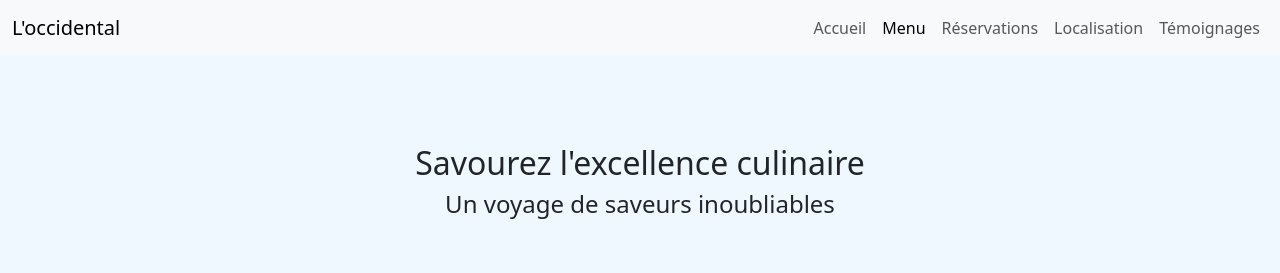
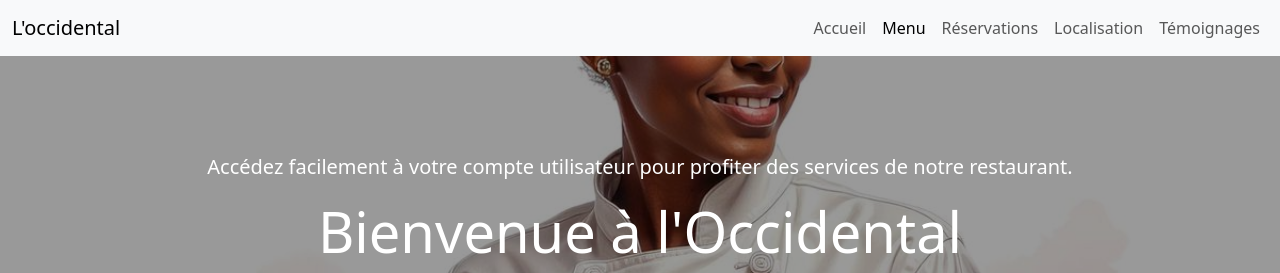
Before and after one commit to toudieng/restaurant, a Django app: page /menu in a window 1280 px wide. Shown: the top 273 px of the page. Run offline with Django 5.2, Linux system fonts and the light colour scheme.

Commit message:
modification page client.html et menu.html

```diff
--- /dev/null
+++ b/restaurant_site/static/css/client/menu.css
@@ -0,0 +1,25 @@
+.card-body {
+    display: flex;
+    flex-direction: column;
+    height: 100%;
+}
+.card-text {
+    flex-grow: 1; /* Pour que le paragraphe prenne l'espace disponible */
+}
+
+header {
+    position: relative;
+    background-image: url("/media/images/connexion.jpg"); /* Vérifiez ce chemin ! */
+    background-size: cover; /* CHANGEMENT ICI */
+    background-position: center;
+    background-repeat: no-repeat; /* NOUVELLE PROPRIÉTÉ ICI */
+    justify-content: space-between; /* Cette propriété n'a pas d'effet sur le header */
+    height: 60vh;
+    clip-path: polygon(0 0, 100% 0, 100% 85%, 50% 100%, 0 85%);
+}
+
+.overlay {
+      background-color: rgba(0, 0, 0, 0.4);
+      position: absolute;
+      top: 0; left: 0; right: 0; bottom: 0;
+    }
--- a/restaurant_site/templates/client/base.html
+++ b/restaurant_site/templates/client/base.html
@@ -6,7 +6,8 @@
     <meta name="viewport" content="width=device-width, initial-scale=1.0">
     <title>{% block title %}L'occidental{% endblock %}</title>
     <link href="https://cdn.jsdelivr.net/npm/bootstrap@5.3.0/dist/css/bootstrap.min.css" rel="stylesheet">
-    <link rel="stylesheet" href="{% static 'client.css' %}">
+    {% block style %}
+    {% endblock %}
     <link rel="stylesheet" href="https://cdnjs.cloudflare.com/ajax/libs/font-awesome/6.0.0-beta3/css/all.min.css">
     {% block extra_head %}{% endblock %}
 </head>
--- a/restaurant_site/templates/client/client.html
+++ b/restaurant_site/templates/client/client.html
@@ -2,6 +2,9 @@
 {% load static %}
 
 {% block title %}L'occidental{% endblock %}
+{% block style %}
+    <link rel="stylesheet" href="{% static 'client/client.css' %}">
+{% endblock %}
 
 {% block nav %}
 <nav class="navbar navbar-expand-lg navbar-light bg-light fixed-top">
--- a/restaurant_site/templates/client/menu.html
+++ b/restaurant_site/templates/client/menu.html
@@ -2,6 +2,9 @@
 {% load static %}
 
 {% block title %}Menu - L'occidental{% endblock %}
+{% block style %}
+    <link rel="stylesheet" href="{% static 'css/client/menu.css' %}">
+{% endblock %}
 
 {% block nav %}
 <nav class="navbar navbar-expand-lg navbar-light bg-light fixed-top">
@@ -34,7 +37,28 @@
 {% endblock %}
 
 {% block content %}
+<header class="d-flex align-items-center justify-content-center text-center text-white">
+    <div class="overlay"></div>
+    <div class="container position-relative">
+        <p class="lead">Accédez facilement à votre compte utilisateur pour profiter des services de notre restaurant.</p>
+        <h1 class="display-4">Bienvenue à l'Occidental</h1>
+        <a href="#" class="btn btn-outline-light mt-3">Commander</a>
+    </div>
+</header>
+
 <main class="container mt-5 pt-5">
+
+
+    <!-- <section id="accueil" class="container-fluid bg-image-section text-white d-flex align-items-center justify-content-center text-center vh-100" style="background-image: url('https://user-images.strikinglycdn.com/res/hrscywv4p/image/upload/f_auto,q_auto,w_4096/unsplashcom/photo-1516720066179-a2dba49cd69f'); background-size: cover; background-position: center;">
+        <div class="row">
+            <div class="col-12">
+                <h4 class="mb-3">Découvrez l'élégance et le raffinement de notre restaurant, où chaque plat est une œuvre d'art.</h4>
+                <h1 class="display-4 mb-4">Bienvenue au L'occidental</h1>
+                <a href="#menu" class="btn btn-primary btn-lg">Commander</a>
+            </div>
+        </div>
+    </section> -->
+
     <section id="menu-culinaire" class="py-5">
         <div class="row text-center mb-5">
             <div class="col-12">
```
Also changed, not shown: restaurant_site/static/css/menu.css (deleted, +0 -8 lines), restaurant_site/static/css/client/accueil.css (renamed from restaurant_site/static/css/accueil.css), restaurant_site/static/css/client/client.css (line endings or trailing spaces).
